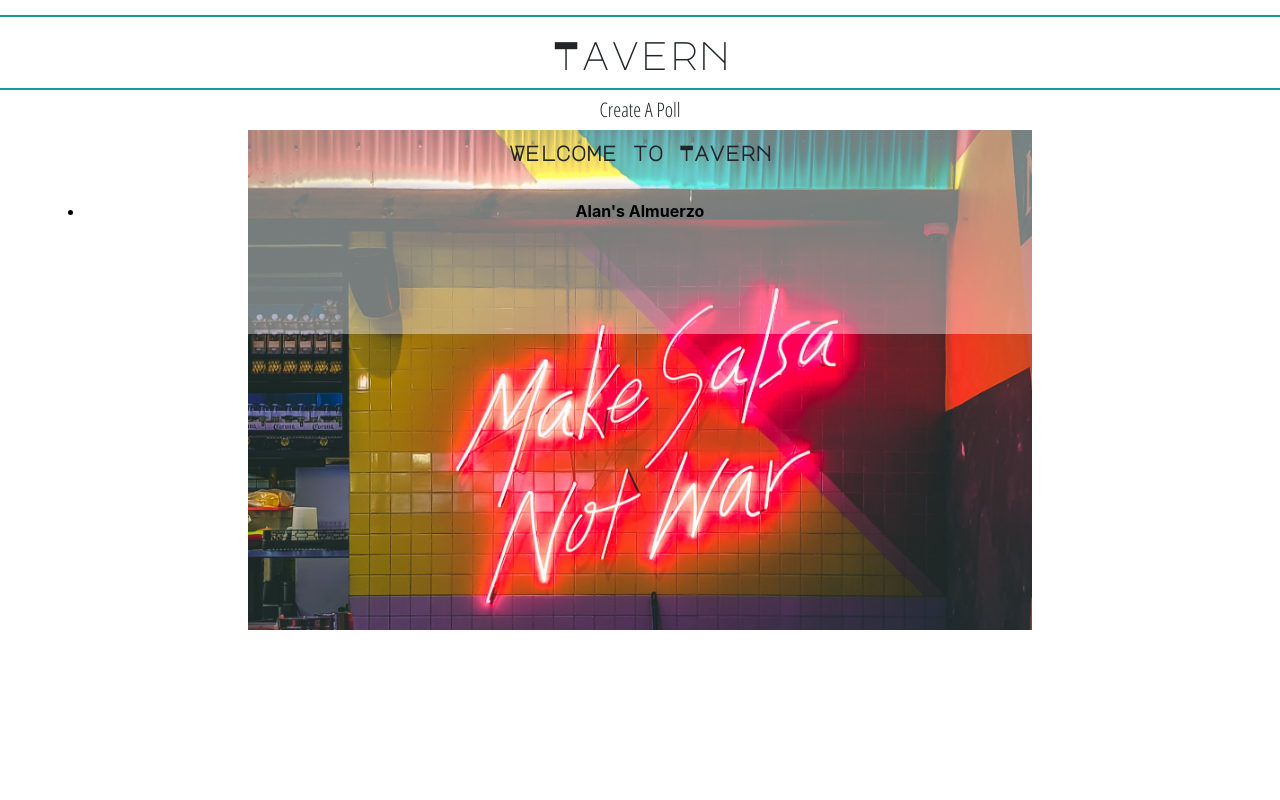
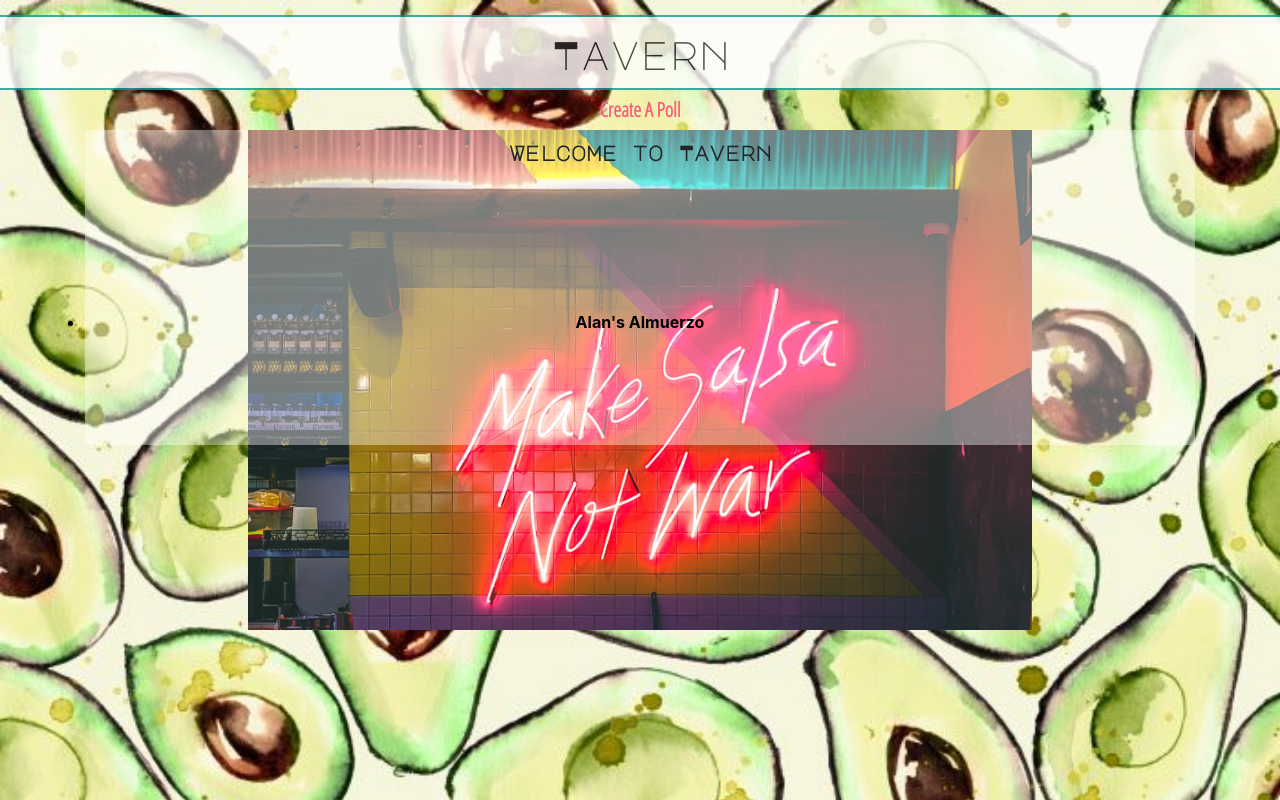
Before and after one commit to SethCWilliams/3.4-Tavern, a Django app: page / in a window 1280 px wide. Run offline with Django 3.2, Linux system fonts and the light colour scheme; data comes from the database, SQL or seed files in the repository; both versions use the stored data as it was after the commit; some libraries are stand-ins or nearby versions.

Commit message:
css still isn't 100%, probably about 50%. heroku deploy not ready.

```diff
--- a/tavern/static/styles.css
+++ b/tavern/static/styles.css
@@ -5,10 +5,14 @@ h1  {
     border-bottom: 2px solid #169895;
     padding-top: 1%;
     padding-bottom: 10px;
+    background-color: white;
+    opacity: .8;
 }
 
 body    {
     margin-top: 15px;
+    background-image: url("avocados.jpg");
+    background-size: cover;
 }
 
 h5  {
@@ -51,8 +55,14 @@ h6  {
     color: white;
 }
 
+.background ::before {
+    background-color: white;
+    z-index: 15;
+}
+
 .link-adjust {
     text-decoration: none;
+    padding-top: 10%;
     padding-bottom: 10%;
     background-color: rgba(255,255,255,.4);
     color: black;
@@ -66,3 +76,8 @@ a {
 .block {
     display: inline-block;
 }
+
+.blue {
+    color: #FA5D7C;
+    font-weight: bold;
+}
--- a/tavern/templates/base.html
+++ b/tavern/templates/base.html
@@ -13,7 +13,7 @@
     <h1>Tavern</h1>
 </header>
 <div>
-    <h5><a href="/admin">Create A Poll</a></h5>
+    <h5 class="blue"><a href="/admin">Create A Poll</a></h5>
 </div>
 <div class="container">
 <div class="background">
```
Also changed, not shown: db.sqlite3, tavern/static/avocados.jpg (added).
